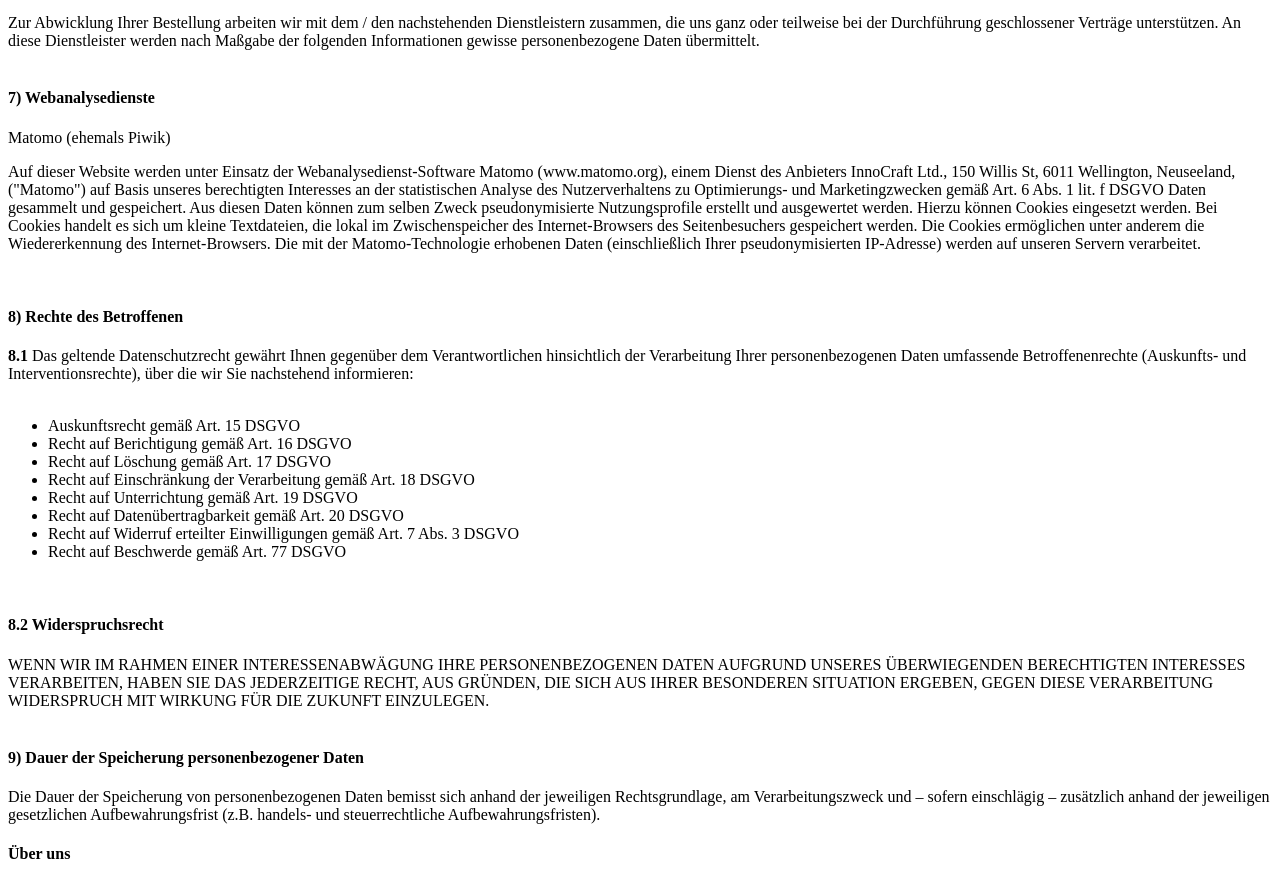
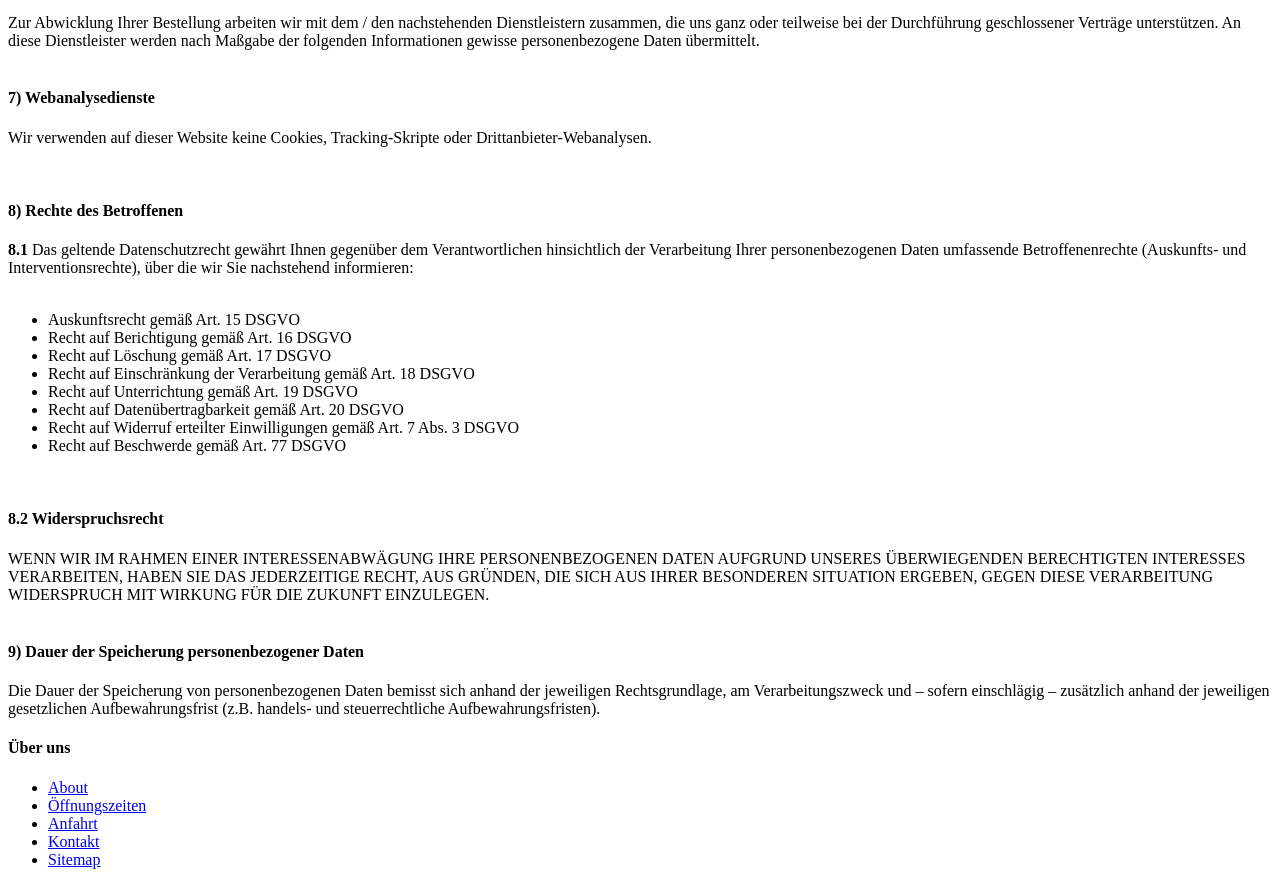
Before and after one commit to muellerprints/AtelierStefanKrauss, a React (Vite) app: page /privacy in a window 1280 px wide. Shown: the part 1720-2605 px from the top of the page. Built offline with nearby package versions, Linux system fonts and the light colour scheme; no server answers; the HTML template or start-up script is replaced by a standard one.

Commit message:
Remove Matomo references from privacy pages

```diff
--- a/src/i18n.js
+++ b/src/i18n.js
@@ -439,10 +439,7 @@ Qualität zeigt sich im Detail.`
           Personal data collected in the course of contract processing will be passed on to the carrier commissioned to deliver the goods insofar as this is necessary for delivery. Payment data will be transmitted to the financial institution commissioned to process payments, if required. Where payment service providers are used, we will inform you explicitly below. The legal basis for disclosure is Art. 6(1)(b) GDPR.
           <br/><br/>
           <h4>7) Web analytics services</h4>
-          <p>Matomo (formerly Piwik)</p>
-          <p>This website uses the web analytics software Matomo (www.matomo.org) provided by InnoCraft Ltd., 150 Willis St, 6011 Wellington, New Zealand, on the basis of our legitimate interest in statistical analysis of user behaviour for optimisation and marketing purposes pursuant to Art. 6(1)(f) GDPR. Pseudonymised usage profiles may be generated and analysed. Cookies may be used to this end. The Matomo‑related data (including your pseudonymised IP address) are processed on our servers.</p>
-          <p>The information stored in the pseudonymous user profile is not used to identify the visitor personally and is not merged with personal data about the bearer of the pseudonym.</p>
-          <p>If you do not agree with the storage and analysis of data from your visit, you can object at any time by clicking the opt‑out link below. An opt‑out cookie will be stored in your browser to prevent Matomo from collecting any session data. Please note that deleting all cookies will also remove the opt‑out cookie and it may need to be reactivated.</p>
+          <p>We do not use cookies, tracking scripts or third‑party web analytics on this website.</p>
           <br/>
           <h4>8) Data subject rights</h4>
           <b>8.1</b> Under applicable data protection law you have extensive rights with respect to the processing of your personal data by the controller (rights of access and intervention). These include:
--- a/src/pages/Privacy.jsx
+++ b/src/pages/Privacy.jsx
@@ -130,16 +130,7 @@ export default function Privacy(){
           <br/>
           <br/>
           <h4>7) Webanalysedienste</h4>
-          <p>Matomo (ehemals Piwik)</p>
-          <p>Auf dieser Website werden unter Einsatz der Webanalysedienst-Software Matomo (www.matomo.org), einem Dienst des
-            Anbieters InnoCraft Ltd., 150 Willis St, 6011 Wellington, Neuseeland, ("Matomo") auf Basis unseres
-            berechtigten Interesses an der statistischen Analyse des Nutzerverhaltens zu Optimierungs- und Marketingzwecken
-            gemäß Art. 6 Abs. 1 lit. f DSGVO Daten gesammelt und gespeichert. Aus diesen Daten können zum
-            selben Zweck pseudonymisierte Nutzungsprofile erstellt und ausgewertet werden. Hierzu können Cookies
-            eingesetzt werden. Bei Cookies handelt es sich um kleine Textdateien, die lokal im Zwischenspeicher des
-            Internet-Browsers des Seitenbesuchers gespeichert werden. Die Cookies ermöglichen unter anderem die
-            Wiedererkennung des Internet-Browsers. Die mit der Matomo-Technologie erhobenen Daten (einschließlich Ihrer
-            pseudonymisierten IP-Adresse) werden auf unseren Servern verarbeitet.</p>
+          <p>Wir verwenden auf dieser Website keine Cookies, Tracking‑Skripte oder Drittanbieter‑Webanalysen.</p>
           <br/>
           <h4>8) Rechte des Betroffenen</h4>
 
```
Also changed, not shown: 9 other files (tests, documents, lock files or other folders).
